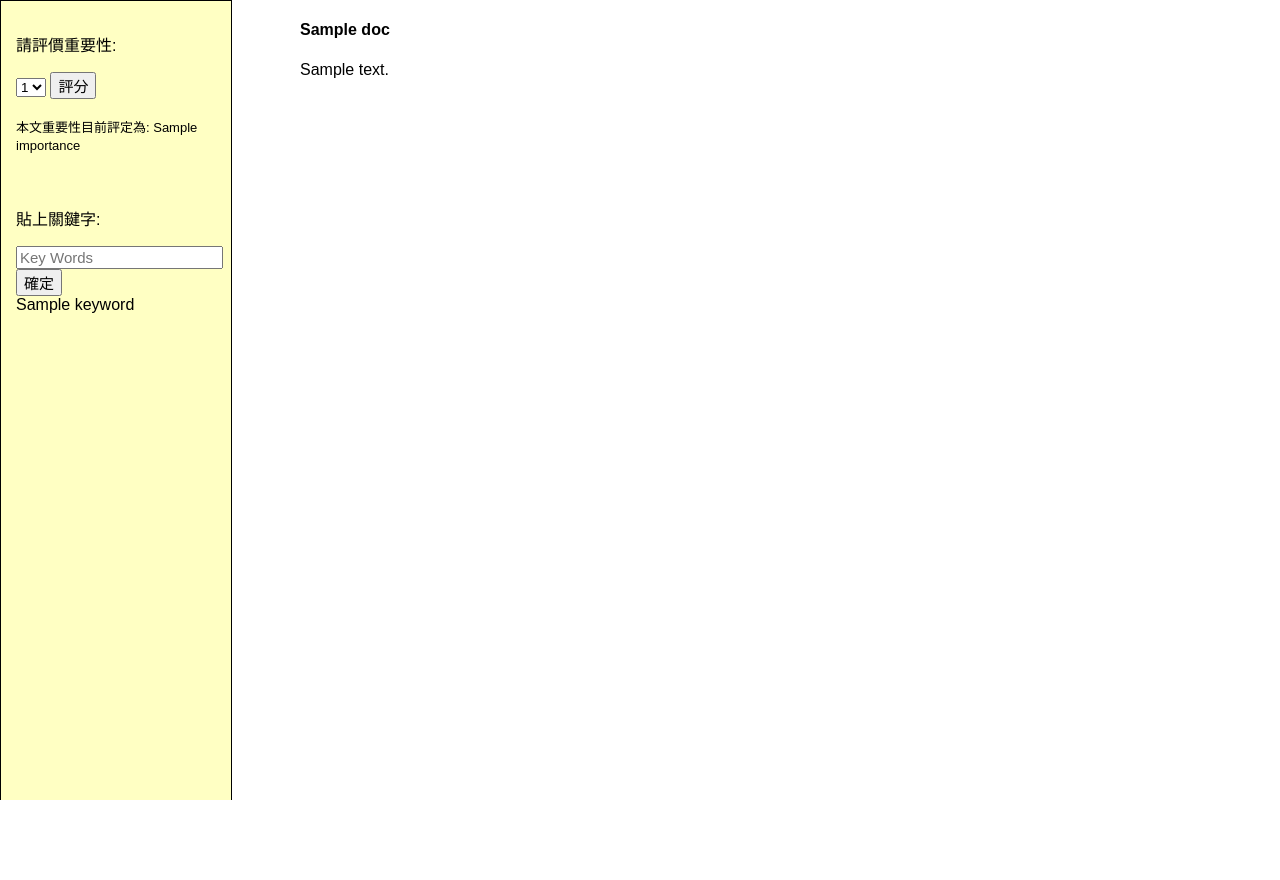
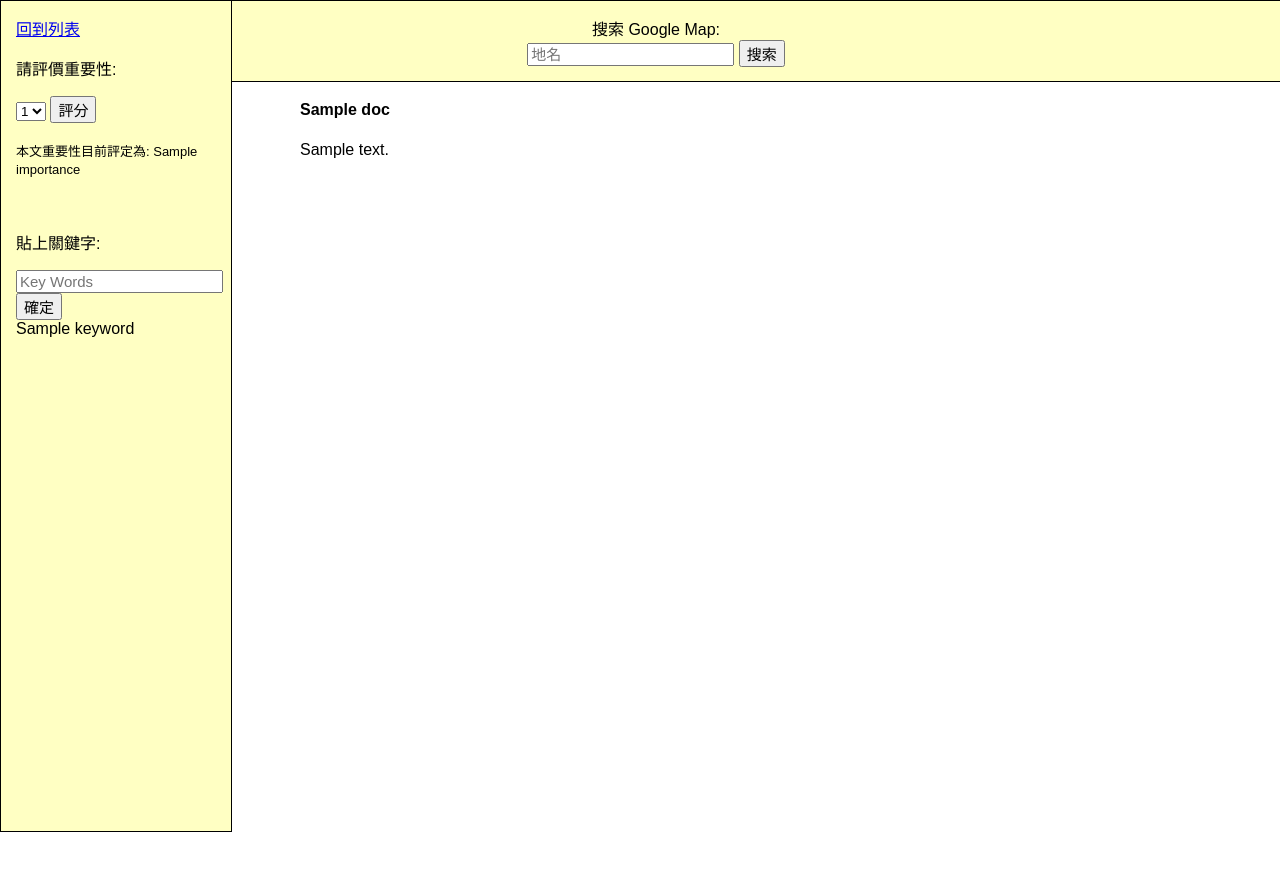
Before and after one commit to LukeLinEx/aerotropolis_app, a Flask app: template aerotropolis_app/templates/news_edit.html in a window 1280 px wide. Before the commit the page ends 800 px from the top, so only its background shows below. Run offline with Flask 2, Linux system fonts and the light colour scheme; the template is opened without the code that fills it: most values are stand-ins (such as "Sample title", 1, 10 or a date in 2020); parts of the project's set-up code (start-up, migrations or seed data) failed here and were passed over; some libraries are stand-ins or nearby versions.

Commit message:
checked in

```diff
--- a/aerotropolis_app/app.py
+++ b/aerotropolis_app/app.py
@@ -46,20 +46,23 @@ def show_content(src, news_id):
             # request.form["importance"]
         return redirect(url_for('show_content', src=src, news_id=news_id))
     else:
-        news_collections = news_db[src]
-        d = news_collections.find_one({"_id": ObjectId(news_id)})
-        doc = {
-            "date_released": str(d["date_released"].date()), "title": d["title"],
-            "source": src, "_id": str(d["_id"]), "content":d["content"].replace("<br>", "").strip()
-                }
-        if "importance" in d:
-            doc["importance"] = d["importance"]
-        if "keywords" in d:
-            doc["keywords"] = d["keywords"]
+        if "place-name" in request.form:
+            pass
         else:
-            doc["keywords"] = []
+            news_collections = news_db[src]
+            d = news_collections.find_one({"_id": ObjectId(news_id)})
+            doc = {
+                "date_released": str(d["date_released"].date()), "title": d["title"],
+                "source": src, "_id": str(d["_id"]), "content":d["content"].replace("<br>", "").strip()
+                    }
+            if "importance" in d:
+                doc["importance"] = d["importance"]
+            if "keywords" in d:
+                doc["keywords"] = d["keywords"]
+            else:
+                doc["keywords"] = []
 
-        return render_template('news_edit.html', doc=doc)
+            return render_template('news_edit.html', doc=doc)
 
 
 if __name__ == '__main__':
--- a/aerotropolis_app/static/styles.css
+++ b/aerotropolis_app/static/styles.css
@@ -47,6 +47,24 @@ h1 {
 }
 
 
+#lst {
+    bottom:0px;
+    height: 100%;
+    left: 300px;
+    position: absolute;
+    right: 0px;
+}
+
+
+#content {
+    top:80px;
+    bottom:0px;
+    height: 100%;
+    left: 300px;
+    position: absolute;
+    right: 50px;
+}
+
 .left-option {
     position: fixed;
     top: 0;
@@ -61,16 +79,18 @@ h1 {
     font-size: 16px;
 }
 
-.short-left-option {
+
+#ontopDiv {
     position: fixed;
     top: 0;
-    left: 0;
-    width: 200px;
-    height: 100%;
+    left: 201;
+    width: 100%;
+    height: 50px;
     z-index: 10000;
     background-color: #ffffc3;
     border-width: 1px;
     border-style: solid;
     padding: 15px;
     font-size: 16px;
+    text-align:center;
 }
--- a/aerotropolis_app/templates/index.html
+++ b/aerotropolis_app/templates/index.html
@@ -49,12 +49,6 @@
       </table>
     </div>
 
-    <script type="text/javascript" src="{{ url_for('static', filename='googleapi.js') }}">
-    </script>
-
-    <script async defer
-        src={{"https://maps.googleapis.com/maps/api/js?key={}&v=3&callback=initMap".format(key)}}>
-    </script>
 
   </body>
 </html>
--- a/aerotropolis_app/templates/news_edit.html
+++ b/aerotropolis_app/templates/news_edit.html
@@ -6,7 +6,17 @@
 
 
   <body>
-    <div class="short-left-option">
+    <div id="ontopDiv">
+        <font align="center">搜索 Google Map:</font>
+        <form action={{url_for('show_content', src=doc.source, news_id=doc._id)}} method="GET" class=add-keyword>
+            <input type='text' size='20' name='place-name' placeholder='地名'>
+            <input type=submit name="place-name", value=搜索><br>
+        </form>
+    </div>
+    <div class="left-option">
+        <div>
+            <a href="{{url_for('list_all_news')}}">回到列表</a>
+        </div>
         <div>
             <form action={{url_for('show_content', src=doc.source, news_id=doc._id)}} method="POST" class=add-keyword>
                 <p>請評價重要性:</p>
@@ -39,26 +49,11 @@
         </div>
     </div>
 
-    <div id="lst">
+    <div id="content">
         <div><h4>{{doc.title}}</h4></div>
         <div>{{doc.content|safe}}</div>
     </div>
 
-    <script type="text/javascript" src="{{ url_for('static', filename='googleapi.js') }}">
-    </script>
-
-    <!--<script type="text/javascript">-->
-      <!--window.appConfig = {-->
-        <!--debug: {% if env == 'development' %}true{% else %}false{% endif %},-->
-        <!--document: document,-->
-        <!--doc: {{doc|tojson}}-->
-      <!--}-->
-    <!--</script>-->
-
-
-    <script async defer
-        src={{"https://maps.googleapis.com/maps/api/js?key={}&v=3&callback=initMap".format(key)}}>
-    </script>
 
   </body>
 </html>
```
